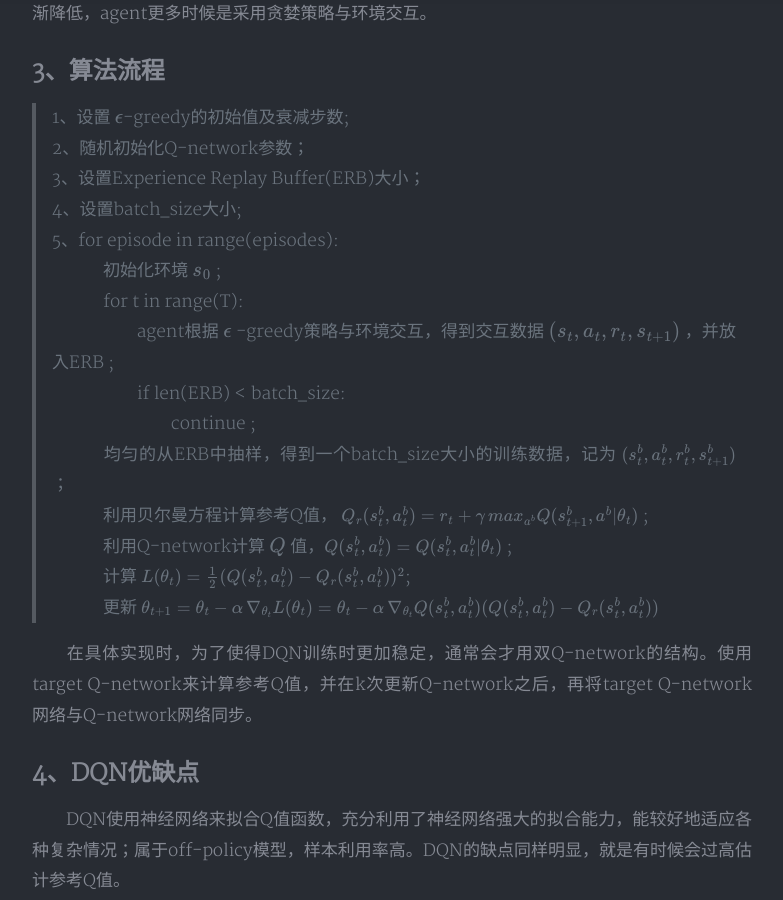
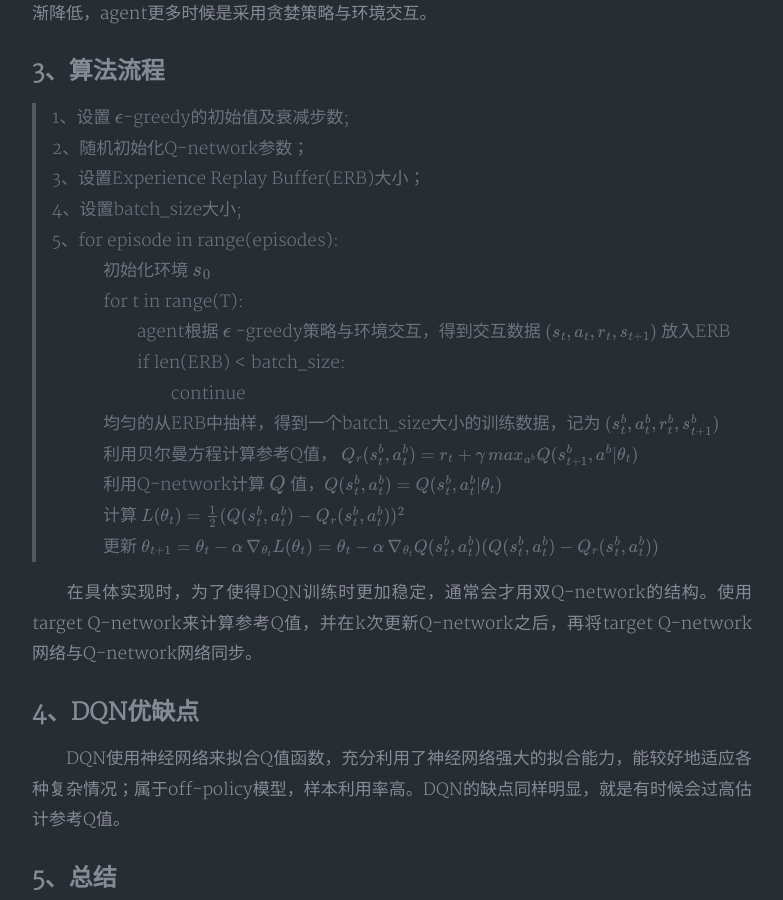
Before and after one commit to wtyhainan/wtyhainan.github.io, a Jekyll site: the page built from _posts/2022-1-14-Deep Q-Network.md, in a window 1280 px wide and 900 px high, scrolled down 2386 px. Shown: the whole window, without its empty margins (248-1031 px from the left). Built offline with Jekyll 4.4.1, drawn with Linux system fonts in a browser that asks for light colours; nearby versions of some CDN libraries; formulas are drawn with MathJax 3; a style sheet for code colours, icons or effects is not loaded.

Commit message:
Update 2022-1-14-Deep Q-Network.md

```diff
--- a/_posts/2022-1-14-Deep Q-Network.md
+++ b/_posts/2022-1-14-Deep Q-Network.md
@@ -52,15 +52,15 @@ $$
 > 3、设置Experience Replay Buffer(ERB)大小；\
 > 4、设置batch_size大小;\
 > 5、for episode in range(episodes): \
-> &emsp;&emsp;&emsp;初始化环境 $ s_0 $ ;\
+> &emsp;&emsp;&emsp;初始化环境 $ s_0 $ \
 > &emsp;&emsp;&emsp;for t in range(T): \
-> &emsp;&emsp;&emsp;&emsp;&emsp;agent根据 $ \epsilon $ -greedy策略与环境交互，得到交互数据 $ (s_t,a_t,r_t,s_{t+1}) $ ，并放入ERB ;\
+> &emsp;&emsp;&emsp;&emsp;&emsp;agent根据 $ \epsilon $ -greedy策略与环境交互，得到交互数据 $ \small (s_t,a_t,r_t,s_{t+1}) $ 放入ERB \
 > &emsp;&emsp;&emsp;&emsp;&emsp;if len(ERB) < batch_size:\
-> &emsp;&emsp;&emsp;&emsp;&emsp;&emsp;&emsp;continue ;\
-> &emsp;&emsp;&emsp;均匀的从ERB中抽样，得到一个batch_size大小的训练数据，记为 $ \small (s^b_ {t},a^b_ {t},r^b_ {t},s^b_ {t+1}) $；\
-> &emsp;&emsp;&emsp;利用贝尔曼方程计算参考Q值， $ \small Q_r(s^b_ {t}, a^b_ {t})=r_t+\gamma \, max_{a^b}Q(s^{b}_ {t+1}, a^{b}\|\theta_t) $ ;\
-> &emsp;&emsp;&emsp;利用Q-network计算 $ Q $ 值，$ \small Q(s^b_t, a^b_ {t})=Q(s^b_ {t}, a^b_ {t}\|\theta_t) $ ;\
-> &emsp;&emsp;&emsp;计算 $ \small L(\theta_t)=\frac{1}{2}(Q(s^b_ {t},a^b_ {t})-Q_r(s^b_ {t},a^b_ {t}))^2 $;\
+> &emsp;&emsp;&emsp;&emsp;&emsp;&emsp;&emsp;continue \
+> &emsp;&emsp;&emsp;均匀的从ERB中抽样，得到一个batch_size大小的训练数据，记为 $ \small (s^b_ {t},a^b_ {t},r^b_ {t},s^b_ {t+1}) $ \
+> &emsp;&emsp;&emsp;利用贝尔曼方程计算参考Q值， $ \small Q_r(s^b_ {t}, a^b_ {t})=r_t+\gamma \, max_{a^b}Q(s^{b}_ {t+1}, a^{b}\|\theta_t) $ \
+> &emsp;&emsp;&emsp;利用Q-network计算 $ Q $ 值，$ \small Q(s^b_t, a^b_ {t})=Q(s^b_ {t}, a^b_ {t}\|\theta_t) $ \
+> &emsp;&emsp;&emsp;计算 $ \small L(\theta_t)=\frac{1}{2}(Q(s^b_ {t},a^b_ {t})-Q_r(s^b_ {t},a^b_ {t}))^2 $\
 > &emsp;&emsp;&emsp;更新 $ \small \theta_{t+1}=\theta_t - \alpha \, \nabla_{\theta_t}L(\theta_t)=\theta_t - \alpha\, \nabla_{\theta_t}Q(s^b_ {t},a^b_ {t})(Q(s^b_ {t},a^b_ {t})-Q_r(s^b_ {t},a^b_ {t})) $
 
 &emsp;&emsp;在具体实现时，为了使得DQN训练时更加稳定，通常会才用双Q-network的结构。使用target Q-network来计算参考Q值，并在k次更新Q-network之后，再将target Q-network网络与Q-network网络同步。
```
